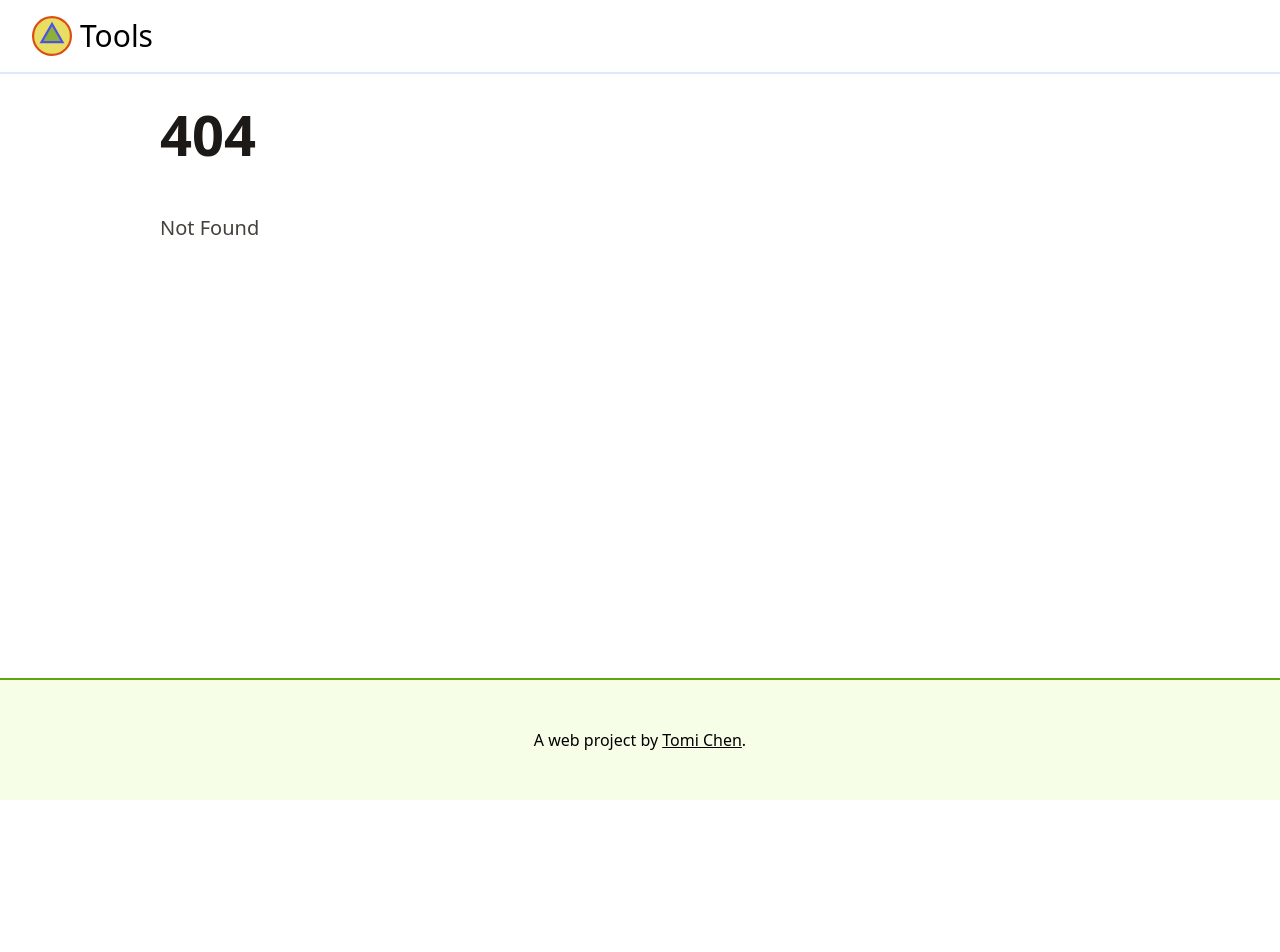
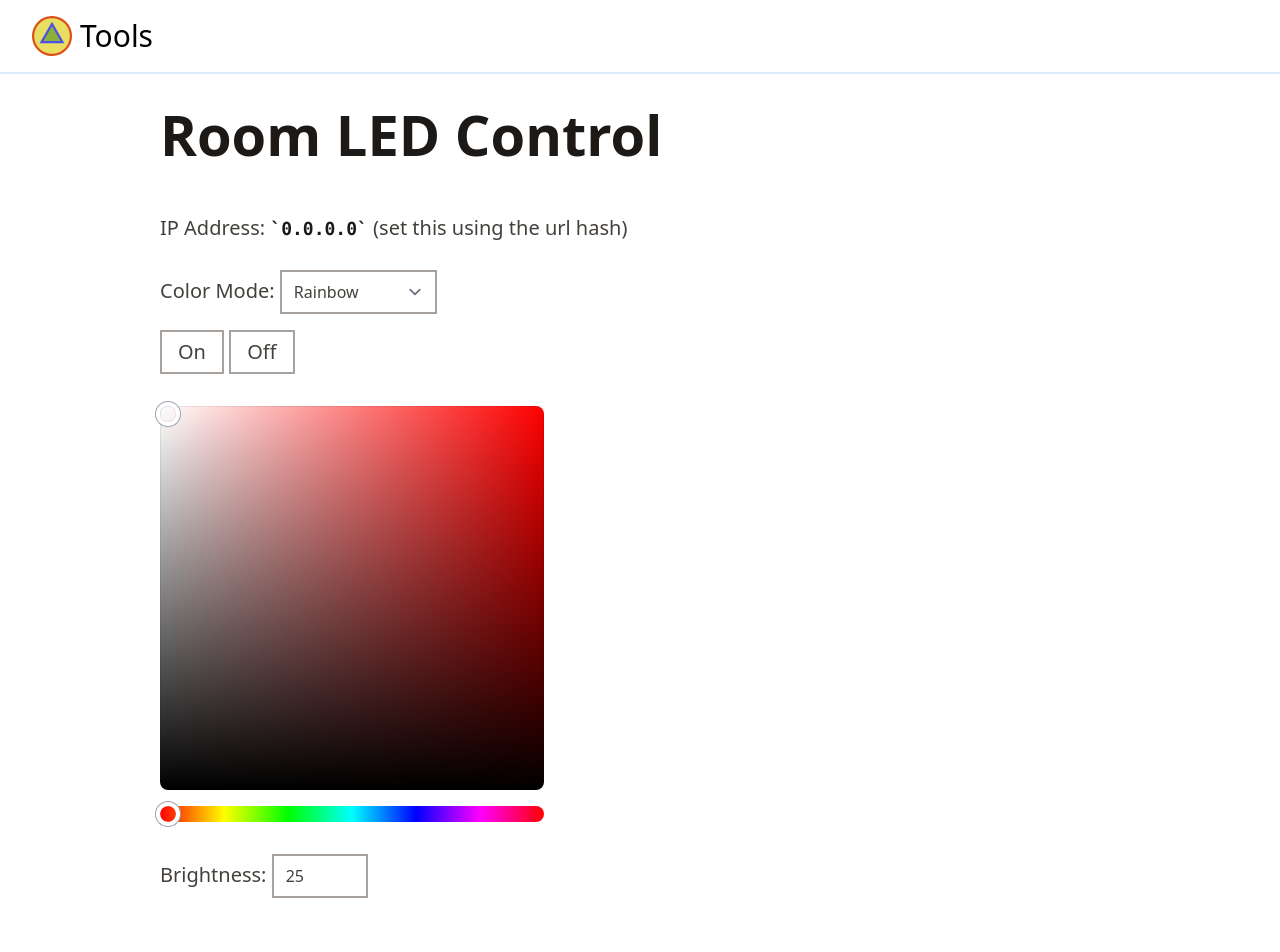
Before and after one commit to tctree333/tools, a SvelteKit app: page /lights in a window 1280 px wide. Before the commit this address had no page. Shown: the top 952 px of the page. Before the commit the page ends 800 px from the top, so only its background shows below. Built offline with nearby package versions, Linux system fonts and the light colour scheme; no server answers.

Commit message:
add initial light control widget

```diff
--- /dev/null
+++ b/src/routes/lights/+page.svelte
@@ -0,0 +1,100 @@
+<script context="module" lang="ts">
+	export const metadata = {
+		title: 'Room LED Control',
+		description: 'Control lights on the local network.'
+	};
+</script>
+
+<script lang="ts">
+	import { browser } from '$app/environment';
+	import { page } from '$app/stores';
+
+	import Head from '$lib/components/Head.svelte';
+	import ColorPicker, { type ColorInfo } from '$lib/components/inputs/ColorPicker.svelte';
+
+	let ipAddress = $page.url.hash.slice(1) || '0.0.0.0';
+	let color: ColorInfo = {
+		hue: 0,
+		saturation: 0,
+		brightness: 100,
+		hex: 'FFFFFF'
+	};
+
+	let colorMode: 'manual' | 'rainbow';
+
+	let brightness: number = 25;
+
+	let timeout: NodeJS.Timeout;
+	function update(browser: boolean, ipAddress: string, command: string) {
+		if (timeout) {
+			clearTimeout(timeout);
+		}
+		timeout = setTimeout(() => {
+			if (browser) {
+				fetch(`http://${ipAddress}/?${command}`, {
+					mode: 'no-cors'
+				});
+			}
+		}, 100);
+	}
+	$: {
+		if (colorMode === 'manual') update(browser, ipAddress, '$' + color.hex);
+	}
+
+	$: {
+		update(
+			browser,
+			ipAddress,
+			`B${Math.round((brightness / 100) * 255)
+				.toString(16)
+				.padStart(2, '0')}`
+		);
+	}
+</script>
+
+<Head title={metadata.title} description={metadata.description} />
+
+<h1>Room LED Control</h1>
+
+<p class="mb-4">IP Address: <code>{ipAddress}</code> (set this using the url hash)</p>
+
+<label class="block mb-4">
+	Color Mode:
+	<select
+		class="border-2 border-stone-400"
+		bind:value={colorMode}
+		on:change={() => {
+			if (colorMode !== 'manual') {
+				update(browser, ipAddress, colorMode);
+			}
+		}}
+		><option value="rainbow" selected>Rainbow</option><option value="manual">Manual Color</option>
+	</select>
+</label>
+
+<button
+	on:click={() => {
+		update(browser, ipAddress, 'on');
+	}}
+	type="button"
+	class="mb-8 px-4 py-0.5 border-2 border-stone-400">On</button
+>
+<button
+	on:click={() => {
+		update(browser, ipAddress, 'off');
+	}}
+	type="button"
+	class="mb-8 px-4 py-0.5 border-2 border-stone-400">Off</button
+>
+
+<ColorPicker class="w-96 mb-8" bind:color />
+
+<label>
+	Brightness: <input
+		type="number"
+		min="0"
+		max="100"
+		bind:value={brightness}
+		class="border-2 border-stone-400 w-24"
+	/>
+</label>
```
